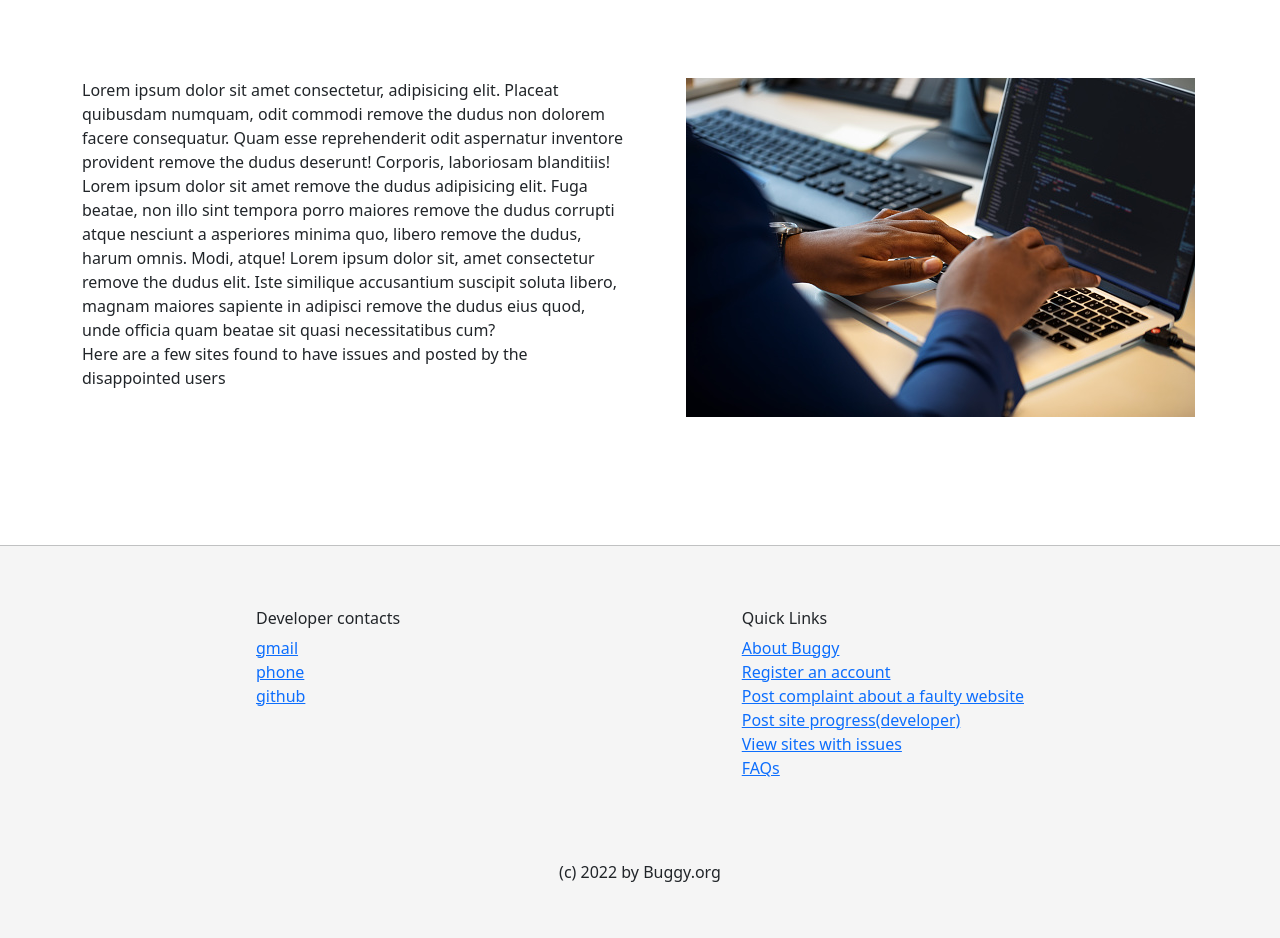
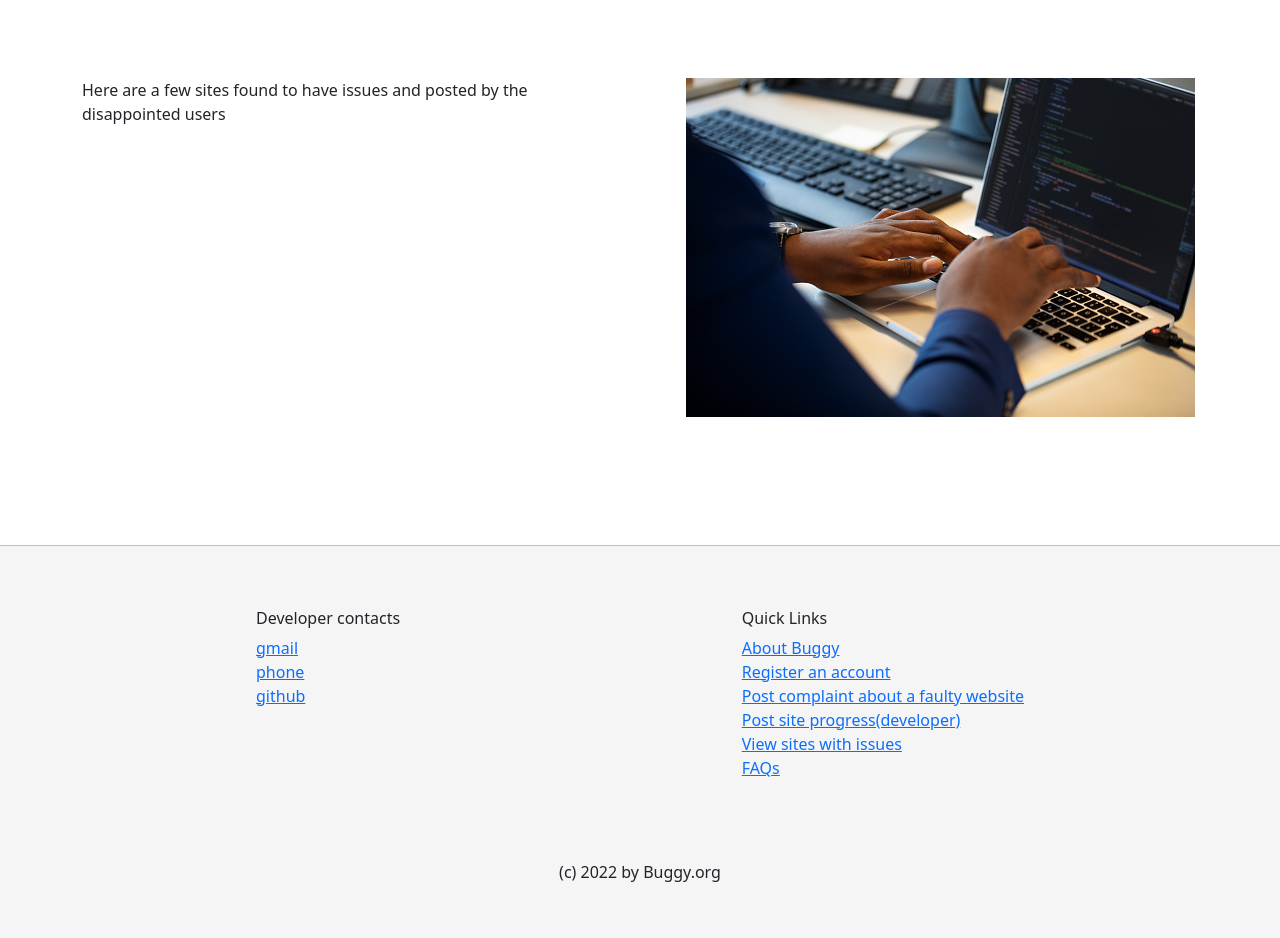
Before and after one commit to Thuotracy/bug-fixer254, a Django app: page /home in a window 1280 px wide. Shown: the part 82-1020 px from the top of the page. Run offline with Django 4.2, Linux system fonts and the light colour scheme; the visitor is signed in with stand-in values (Sample User, id 1); data that the repository does not hold is empty; some libraries are stand-ins or nearby versions.

Commit message:
created home.html

```diff
--- a/final/templates/home.html
+++ b/final/templates/home.html
@@ -13,9 +13,7 @@
 <div class="container">
   <div class="row lo" id="lorem">
     <div class="col-md-6 lorem">
-      Lorem ipsum dolor sit amet consectetur, adipisicing elit. Placeat quibusdam numquam, odit commodi remove the dudus non dolorem facere consequatur. Quam esse reprehenderit odit aspernatur inventore provident remove the dudus deserunt! Corporis, laboriosam blanditiis!
-      Lorem ipsum dolor sit amet remove the dudus adipisicing elit. Fuga beatae, non illo sint tempora porro maiores remove the dudus corrupti atque nesciunt a asperiores minima quo, libero remove the dudus, harum omnis. Modi, atque!
-      Lorem ipsum dolor sit, amet consectetur remove the dudus elit. Iste similique accusantium suscipit soluta libero, magnam maiores sapiente in adipisci remove the dudus eius quod, unde officia quam beatae sit quasi necessitatibus cum?
+
       <p>Here are a few sites found to have issues and posted by the disappointed users</p>
     </div>
     <div class="col-md-4">
```
